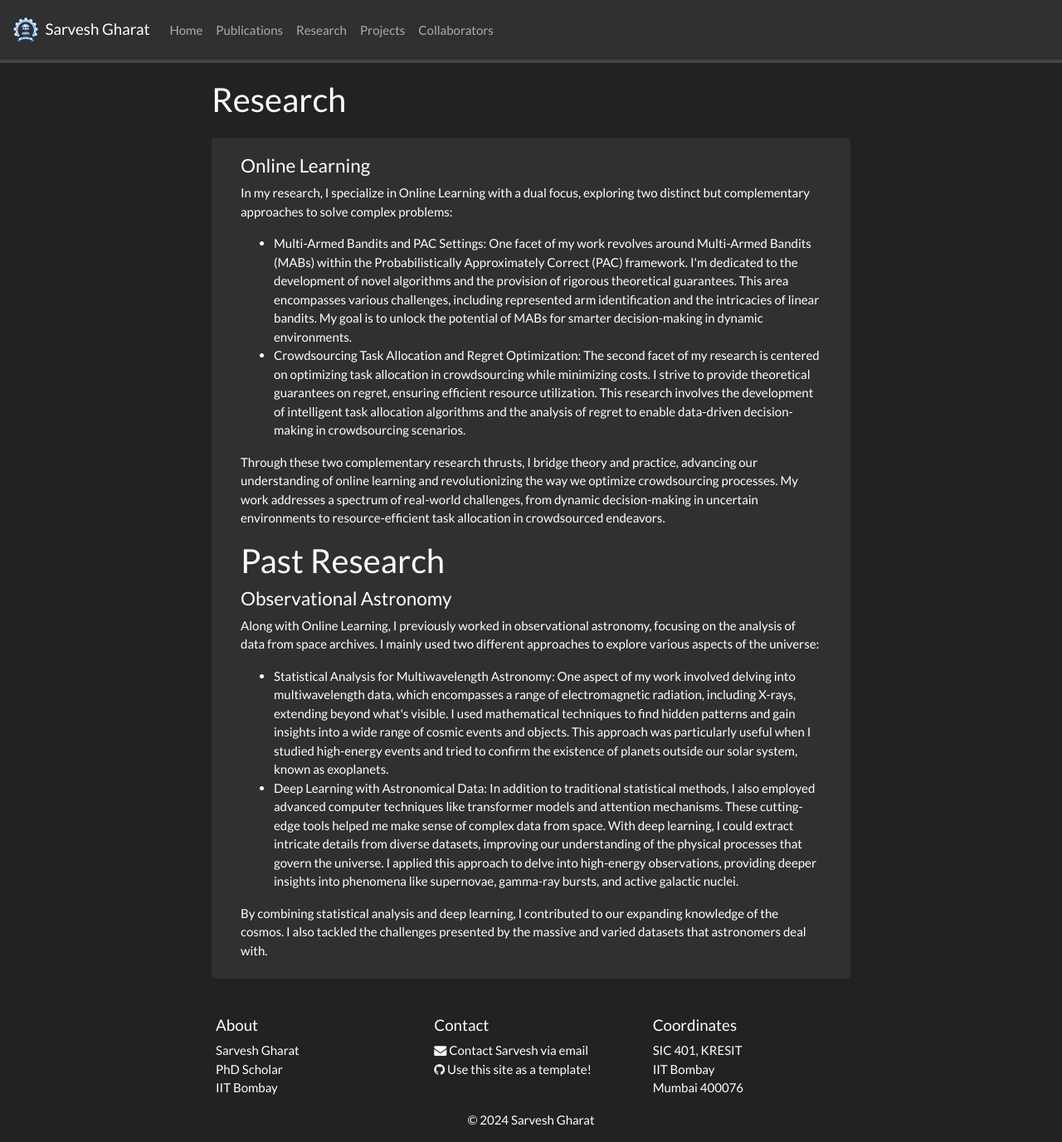
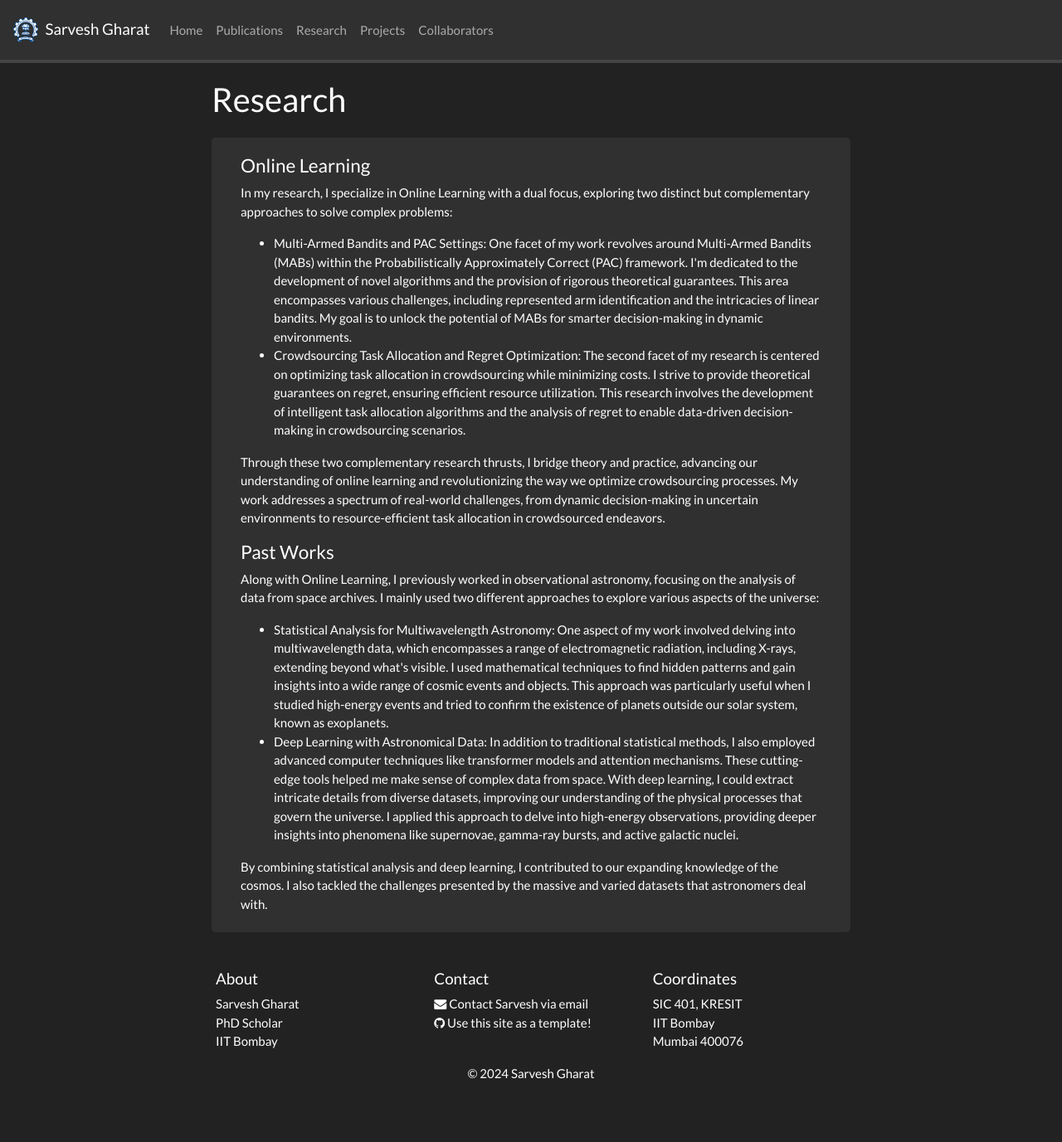
Before and after one commit to SarveshVGharat/SarveshVGharat.github.io, a Jekyll site: the page built from _pages/research.md, in a window 1280 px wide and 1377 px high. Shown: the whole window at 83% size. Built offline with Jekyll 4.4.1, drawn with Linux system fonts in a browser that asks for light colours; nearby versions of some CDN libraries; a style sheet for code colours, icons or effects is not loaded.

Commit message:
Update research.md

```diff
--- a/_pages/research.md
+++ b/_pages/research.md
@@ -46,8 +46,7 @@ One facet of my work revolves around Multi-Armed Bandits (MABs) within the Proba
 </ul>
 Through these two complementary research thrusts, I bridge theory and practice, advancing our understanding of online learning and revolutionizing the way we optimize crowdsourcing processes. My work addresses a spectrum of real-world challenges, from dynamic decision-making in uncertain environments to resource-efficient task allocation in crowdsourced endeavors.
 
-<h2>Past Research</h2>
-<h4>Observational Astronomy</h4>
+<h4>Past Works</h4>
 Along with Online Learning, I previously worked in observational astronomy, focusing on the analysis of data from space archives. I mainly used two different approaches to explore various aspects of the universe:
 <ul>
 <li>Statistical Analysis for Multiwavelength Astronomy:
```
